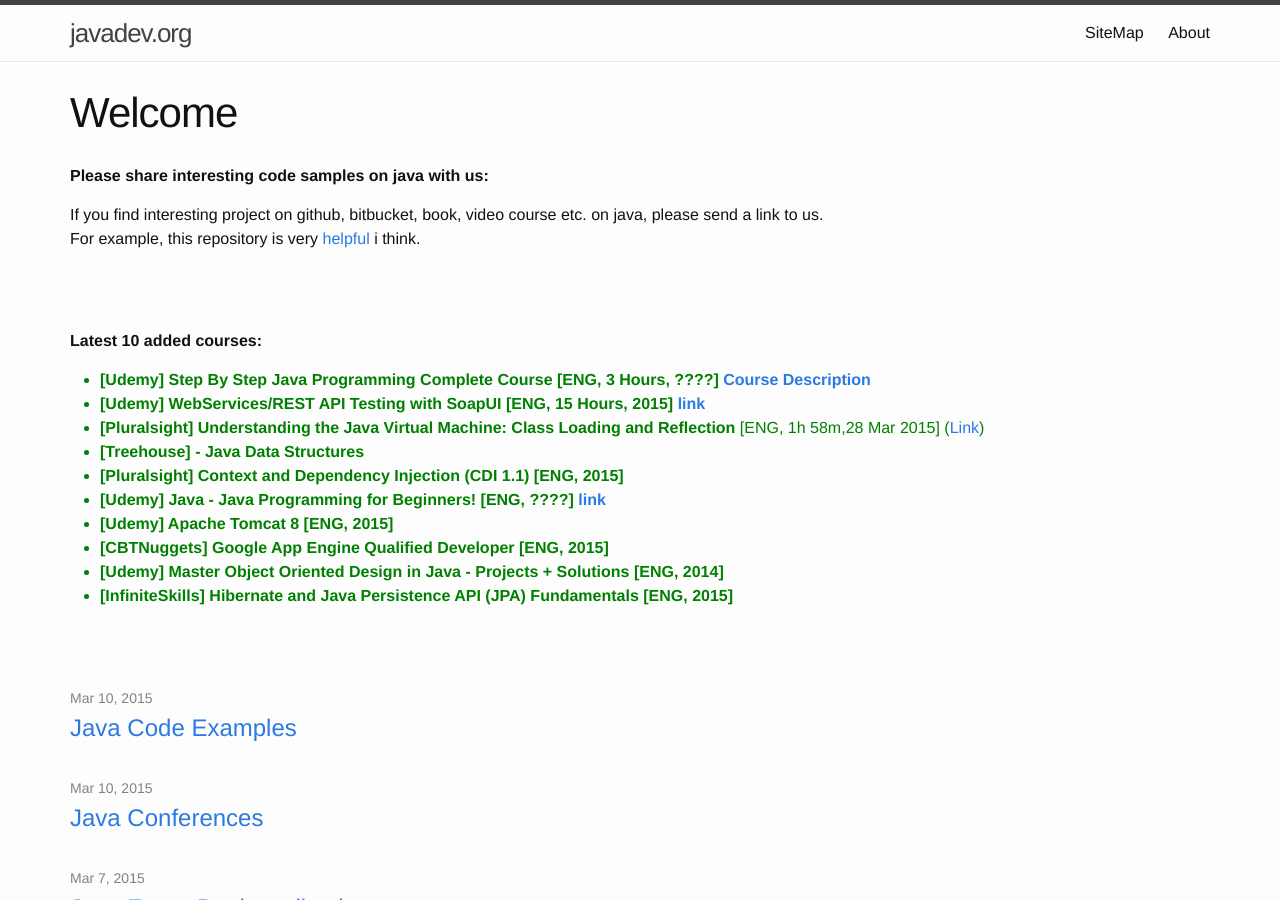
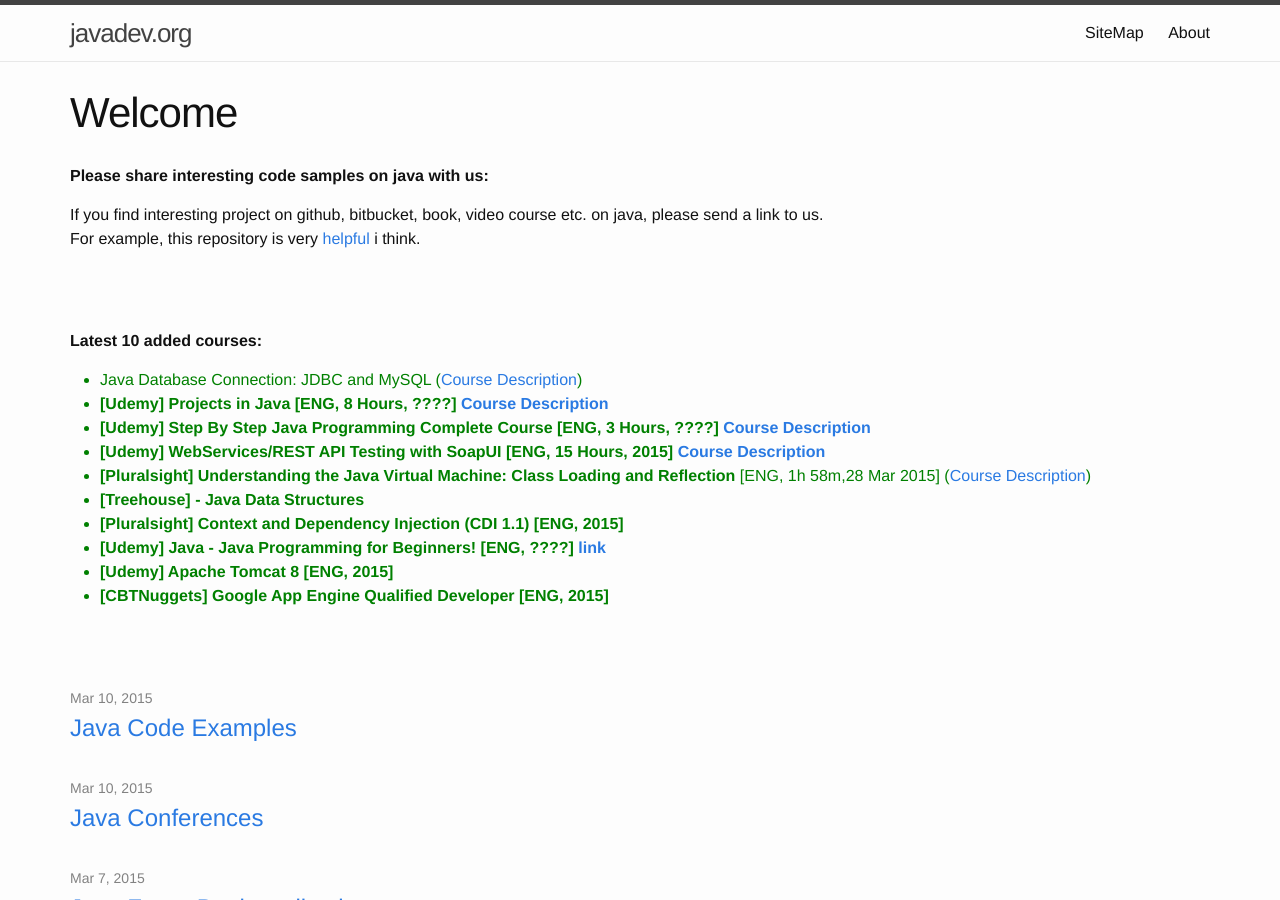
Before and after one commit to webmakaka/javadev.org, a Jekyll site: the page built from website/index.md, in a window 1280 px wide and 900 px high. Built offline with Jekyll 4.4.1, drawn with Linux system fonts in a browser that asks for light colours.

Commit message:
Update index.md

```diff
--- a/website/index.md
+++ b/website/index.md
@@ -15,16 +15,16 @@ For example, this repository is very <a href="https://github.com/iluwatar/java-d
 **Latest 10 added courses:**
 
 <ul>
+<li style="color:green">Java Database Connection: JDBC and MySQL  (<a href="https://www.udemy.com/how-to-connect-java-jdbc-to-mysql/">Course Description</a>)</li>
+<li style="color:green"><strong>[Udemy] Projects in Java [ENG, 8 Hours, ????] <a href="https://www.udemy.com/learn-java-by-building-projects/">Course Description</a></strong></li>
 <li style="color:green"><strong>[Udemy] Step By Step Java Programming Complete Course [ENG, 3 Hours, ????] <a href="https://www.udemy.com/step-by-step-java-programming-complete-course/">Course Description</a></strong></li>
-<li style="color:green"><strong>[Udemy] WebServices/REST API Testing with SoapUI [ENG, 15 Hours, 2015] <a href="https://www.udemy.com/webservices-testing-with-soap-ui/">link</a></strong></li>
-<li style="color:green"><strong>[Pluralsight] Understanding the Java Virtual Machine: Class Loading and Reflection</strong> [ENG, 1h 58m,28 Mar 2015] (<a href="http://www.pluralsight.com/courses/understanding-java-vm-class-loading-reflection">Link</a>)</li>
+<li style="color:green"><strong>[Udemy] WebServices/REST API Testing with SoapUI [ENG, 15 Hours, 2015] <a href="https://www.udemy.com/webservices-testing-with-soap-ui/">Course Description</a></strong></li>
+<li style="color:green"><strong>[Pluralsight] Understanding the Java Virtual Machine: Class Loading and Reflection</strong> [ENG, 1h 58m,28 Mar 2015] (<a href="http://www.pluralsight.com/courses/understanding-java-vm-class-loading-reflection">Course Description</a>)</li>
 <li style="color:green"><strong>[Treehouse] - Java Data Structures</strong></li>
 <li style="color:green"><strong>[Pluralsight] Context and Dependency Injection (CDI 1.1) [ENG, 2015]</strong></li>
 <li style="color:green"><strong>[Udemy] Java - Java Programming for Beginners! [ENG, ????] <a href="https://www.udemy.com/java-programming-java-java/">link</a></strong></li>
 <li style="color:green"><strong>[Udemy] Apache Tomcat 8 [ENG, 2015]</strong></li>
 <li style="color:green"><strong>[CBTNuggets] Google App Engine Qualified Developer [ENG, 2015]</strong></li>
-<li style="color:green"><strong>[Udemy] Master Object Oriented Design in Java - Projects + Solutions [ENG, 2014]</strong></li>
-<li style="color:green"><strong>[InfiniteSkills] Hibernate and Java Persistence API (JPA) Fundamentals [ENG, 2015]</strong></li>
 </ul>
 
 
```
